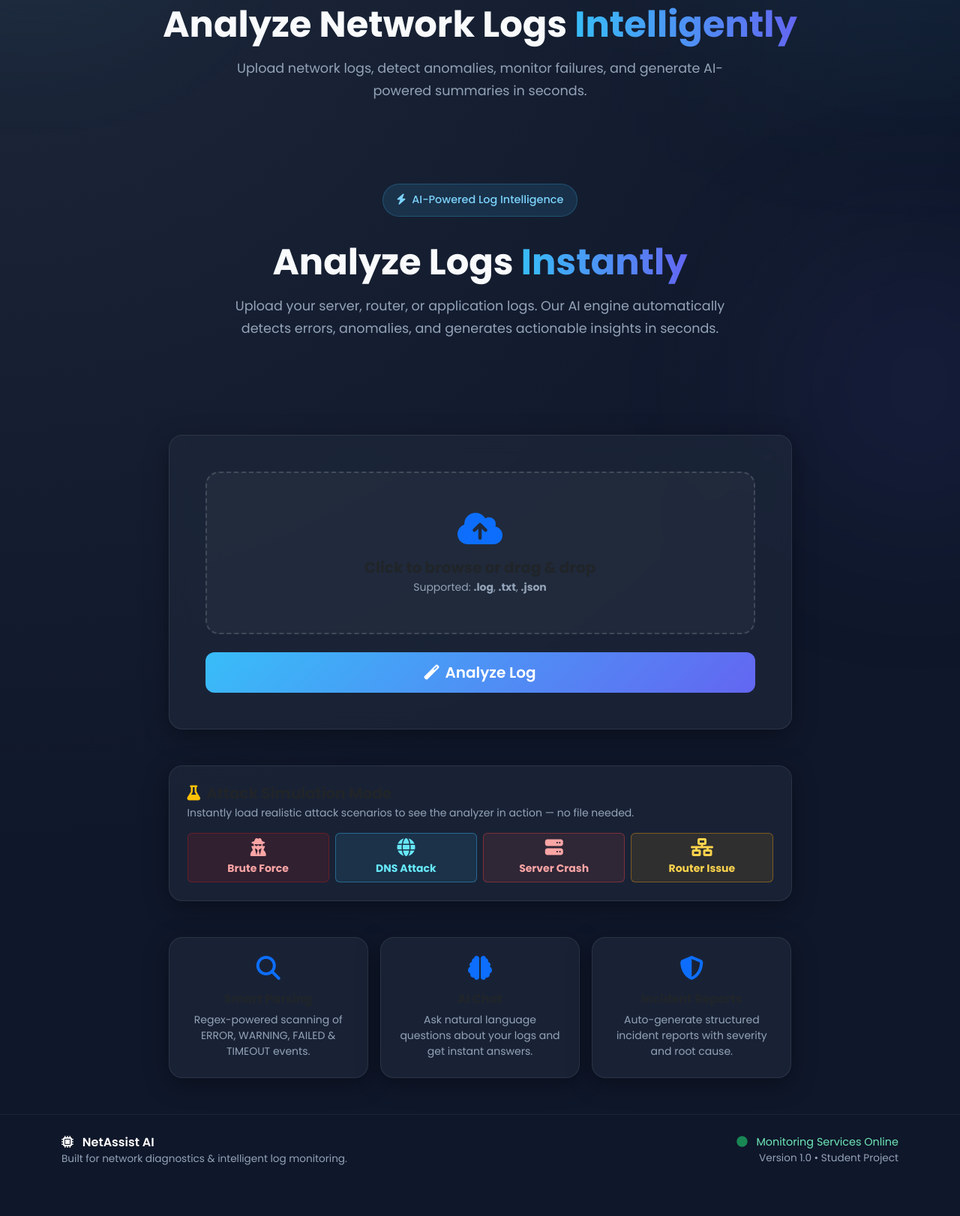
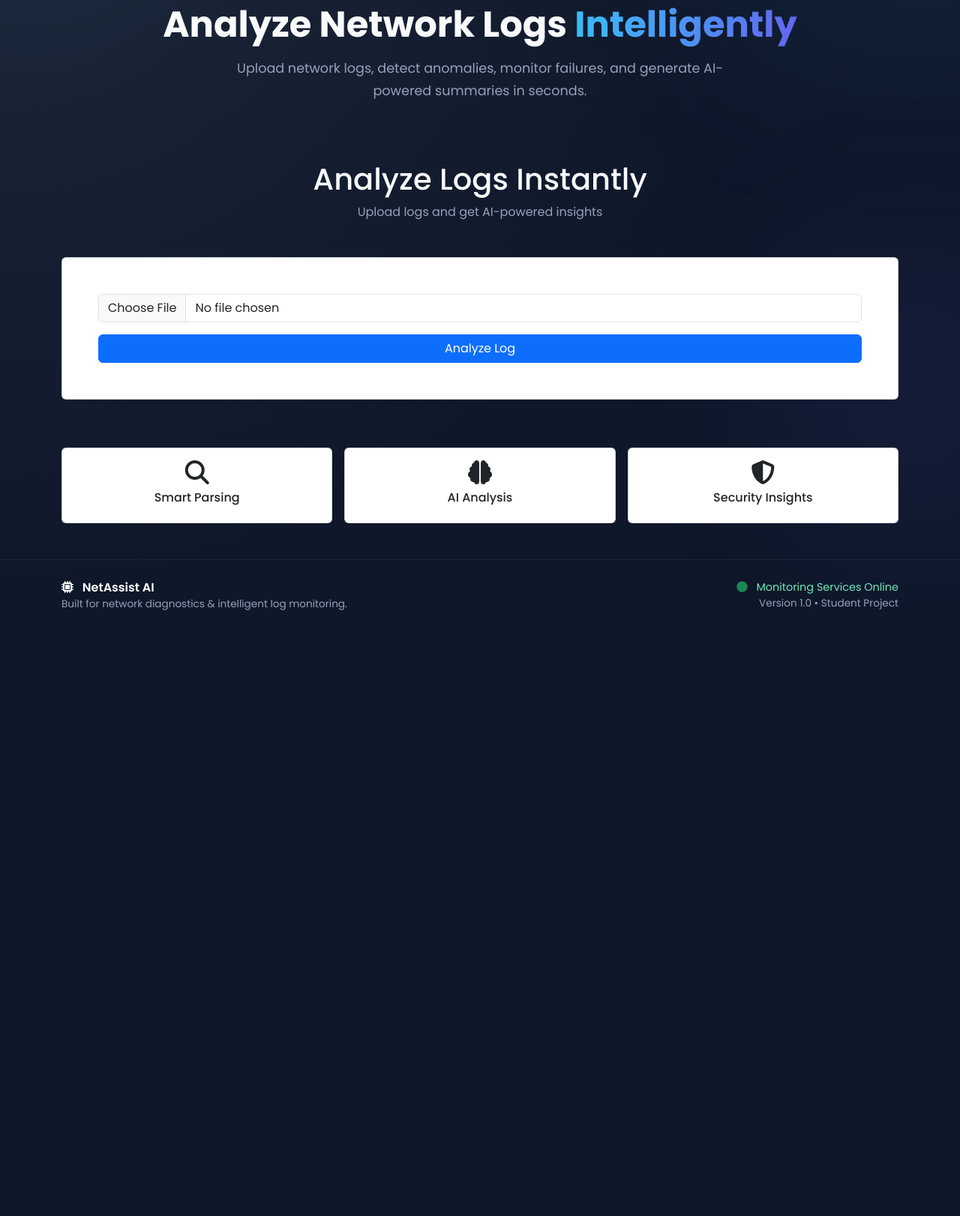
Before and after one commit to Saifan-01/Network-Log-Analyzer, a Flask app: page / in a window 1280 px wide. Shown: the part 231-1853 px from the top of the page at 75% size. After the commit the page ends 1045 px from the top, so only its background shows below. Run offline with Flask 3, Linux system fonts and the light colour scheme.

Commit message:
Enhance dashboard UI with improved color contrast, fix low-visibility text, and refine layout consistency across pages

```diff
--- a/templates/index.html
+++ b/templates/index.html
@@ -1,119 +1,51 @@
 {% extends 'base.html' %}
 
 {% block content %}
-<div class="row justify-content-center">
-    <div class="col-lg-9">
 
-        <!-- Hero -->
-        <div class="hero-section mb-5">
-            <div class="hero-badge mb-3"><i class="fas fa-bolt me-2"></i>AI-Powered Log Intelligence</div>
-            <h1 class="hero-title mt-3 mb-3">
-                Analyze Logs <span class="gradient-text">Instantly</span>
-            </h1>
-            <p class="hero-description mb-5">Upload your server, router, or application logs. Our AI engine automatically detects errors, anomalies, and generates actionable insights in seconds.</p>
+<div class="text-center mb-5">
+    <h1>Analyze Logs Instantly</h1>
+    <p class="text-muted">
+        Upload logs and get AI-powered insights
+    </p>
 </div>
 
-        <!-- Upload Card -->
-        <div class="card card-custom p-5 mb-5">
+<div class="card p-5 text-center">
+
     <form action="{{ url_for('upload_file') }}" method="POST" enctype="multipart/form-data">
-                <div class="upload-area mb-4" id="uploadArea" onclick="document.getElementById('fileInput').click()">
-                    <i class="fas fa-cloud-upload-alt fa-3x mb-3 text-primary"></i>
-                    <h5 class="mb-1 fw-bold">Click to browse or drag & drop</h5>
-                    <p class="text-muted small mb-0">Supported: <b>.log</b>, <b>.txt</b>, <b>.json</b></p>
-                    <input type="file" id="fileInput" name="file" class="d-none" accept=".log,.txt,.json" onchange="updateFileName(this)">
-                </div>
-                <div id="fileNameDisplay" class="text-center text-info mb-4" style="display:none;">
-                    <i class="fas fa-file-alt me-2"></i><span id="fName"></span>
-                </div>
-                <div class="d-grid">
-                    <button type="submit" class="btn btn-custom btn-lg">
-                        <i class="fas fa-magic me-2"></i>Analyze Log
+
+        <input type="file" name="file" class="form-control mb-3">
+
+        <button class="btn btn-primary w-100">
+            Analyze Log
         </button>
-                </div>
+
     </form>
+
 </div>
 
-        <!-- Attack Simulation -->
-        <div class="card card-custom p-4 mb-5">
-            <h5 class="fw-bold mb-1"><i class="fas fa-flask text-warning me-2"></i>Attack Simulation Mode</h5>
-            <p class="text-muted small mb-3">Instantly load realistic attack scenarios to see the analyzer in action — no file needed.</p>
-            <div class="row g-2">
-                <div class="col-6 col-md-3">
-                    <a href="/simulate/brute_force" class="btn w-100 sim-btn" style="background:rgba(185,28,28,0.15); border:1px solid rgba(185,28,28,0.4); color:#fca5a5;">
-                        <i class="fas fa-user-secret d-block mb-1 fs-4"></i>
-                        <span class="small fw-bold">Brute Force</span>
-                    </a>
-                </div>
-                <div class="col-6 col-md-3">
-                    <a href="/simulate/dns_attack" class="btn w-100 sim-btn" style="background:rgba(56,189,248,0.1); border:1px solid rgba(56,189,248,0.4); color:#67e8f9;">
-                        <i class="fas fa-globe d-block mb-1 fs-4"></i>
-                        <span class="small fw-bold">DNS Attack</span>
-                    </a>
-                </div>
-                <div class="col-6 col-md-3">
-                    <a href="/simulate/server_crash" class="btn w-100 sim-btn" style="background:rgba(239,68,68,0.1); border:1px solid rgba(239,68,68,0.4); color:#fca5a5;">
-                        <i class="fas fa-server d-block mb-1 fs-4"></i>
-                        <span class="small fw-bold">Server Crash</span>
-                    </a>
-                </div>
-                <div class="col-6 col-md-3">
-                    <a href="/simulate/router" class="btn w-100 sim-btn" style="background:rgba(245,158,11,0.1); border:1px solid rgba(245,158,11,0.4); color:#fcd34d;">
-                        <i class="fas fa-network-wired d-block mb-1 fs-4"></i>
-                        <span class="small fw-bold">Router Issue</span>
-                    </a>
-                </div>
+<div class="row mt-5 g-3">
+
+    <div class="col-md-4">
+        <div class="card p-3 text-center">
+            <i class="fas fa-search fa-2x mb-2"></i>
+            <h6>Smart Parsing</h6>
         </div>
     </div>
 
-        <!-- Feature Cards -->
-        <div class="row g-3 text-center">
     <div class="col-md-4">
-                <div class="card card-custom p-4">
-                    <i class="fas fa-search fa-2x text-primary mb-3"></i>
-                    <h6 class="fw-bold">Smart Parsing</h6>
-                    <p class="text-muted small mb-0">Regex-powered scanning of ERROR, WARNING, FAILED & TIMEOUT events.</p>
+        <div class="card p-3 text-center">
+            <i class="fas fa-brain fa-2x mb-2"></i>
+            <h6>AI Analysis</h6>
         </div>
     </div>
+
     <div class="col-md-4">
-                <div class="card card-custom p-4">
-                    <i class="fas fa-brain fa-2x text-primary mb-3"></i>
-                    <h6 class="fw-bold">AI Chat</h6>
-                    <p class="text-muted small mb-0">Ask natural language questions about your logs and get instant answers.</p>
-                </div>
-            </div>
-            <div class="col-md-4">
-                <div class="card card-custom p-4">
-                    <i class="fas fa-shield-alt fa-2x text-primary mb-3"></i>
-                    <h6 class="fw-bold">Incident Reports</h6>
-                    <p class="text-muted small mb-0">Auto-generate structured incident reports with severity and root cause.</p>
-                </div>
+        <div class="card p-3 text-center">
+            <i class="fas fa-shield-alt fa-2x mb-2"></i>
+            <h6>Security Insights</h6>
         </div>
     </div>
 
 </div>
-</div>
 
-<script>
-function updateFileName(input) {
-    if (input.files && input.files[0]) {
-        document.getElementById('fileNameDisplay').style.display = 'block';
-        document.getElementById('fName').textContent = input.files[0].name;
-    }
-}
-
-const uploadArea = document.getElementById('uploadArea');
-['dragenter','dragover','dragleave','drop'].forEach(e => uploadArea.addEventListener(e, ev => { ev.preventDefault(); ev.stopPropagation(); }));
-['dragenter','dragover'].forEach(e => uploadArea.addEventListener(e, () => {
-    uploadArea.style.borderColor = 'var(--primary)';
-    uploadArea.style.background = 'rgba(56,189,248,0.08)';
-}));
-['dragleave','drop'].forEach(e => uploadArea.addEventListener(e, () => {
-    uploadArea.style.borderColor = 'rgba(255,255,255,0.15)';
-    uploadArea.style.background = 'rgba(255,255,255,0.03)';
-}));
-uploadArea.addEventListener('drop', e => {
-    document.getElementById('fileInput').files = e.dataTransfer.files;
-    updateFileName(document.getElementById('fileInput'));
-});
-</script>
 {% endblock %}
```
Lines whose indentation alone changed are shown as unchanged.
